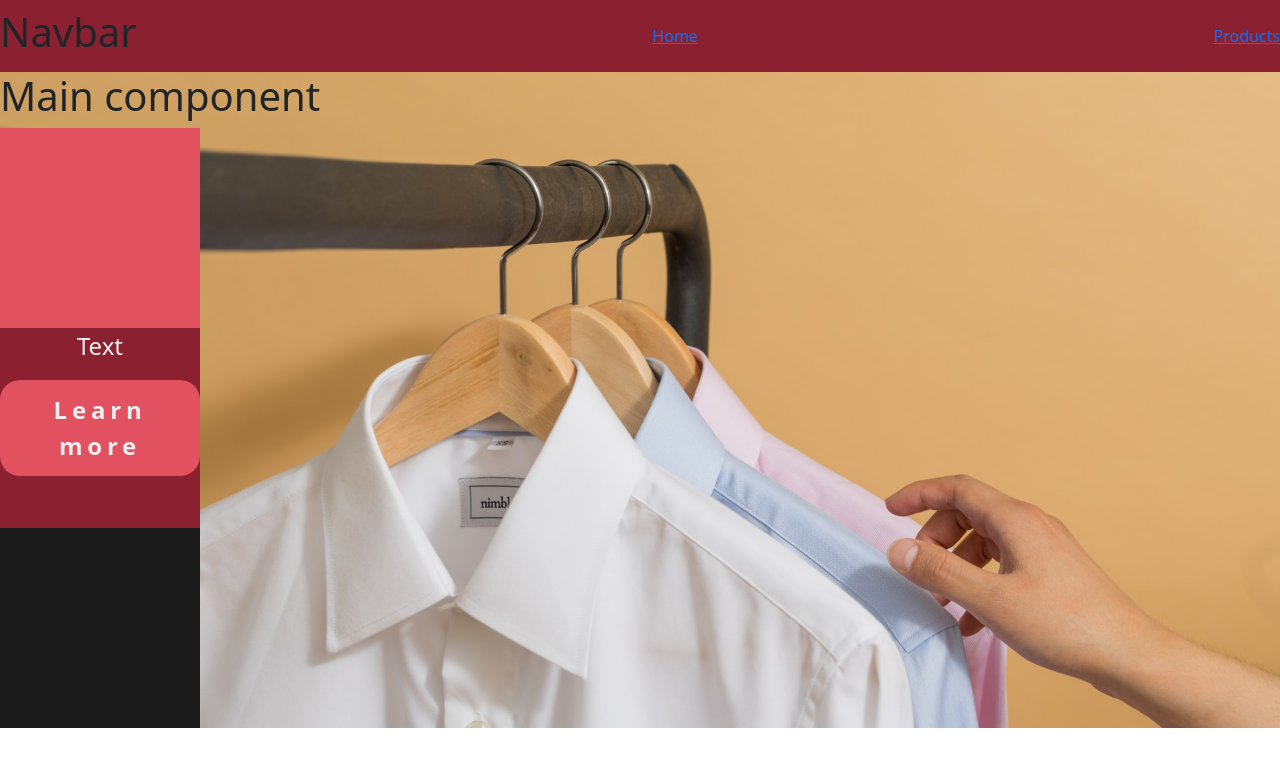
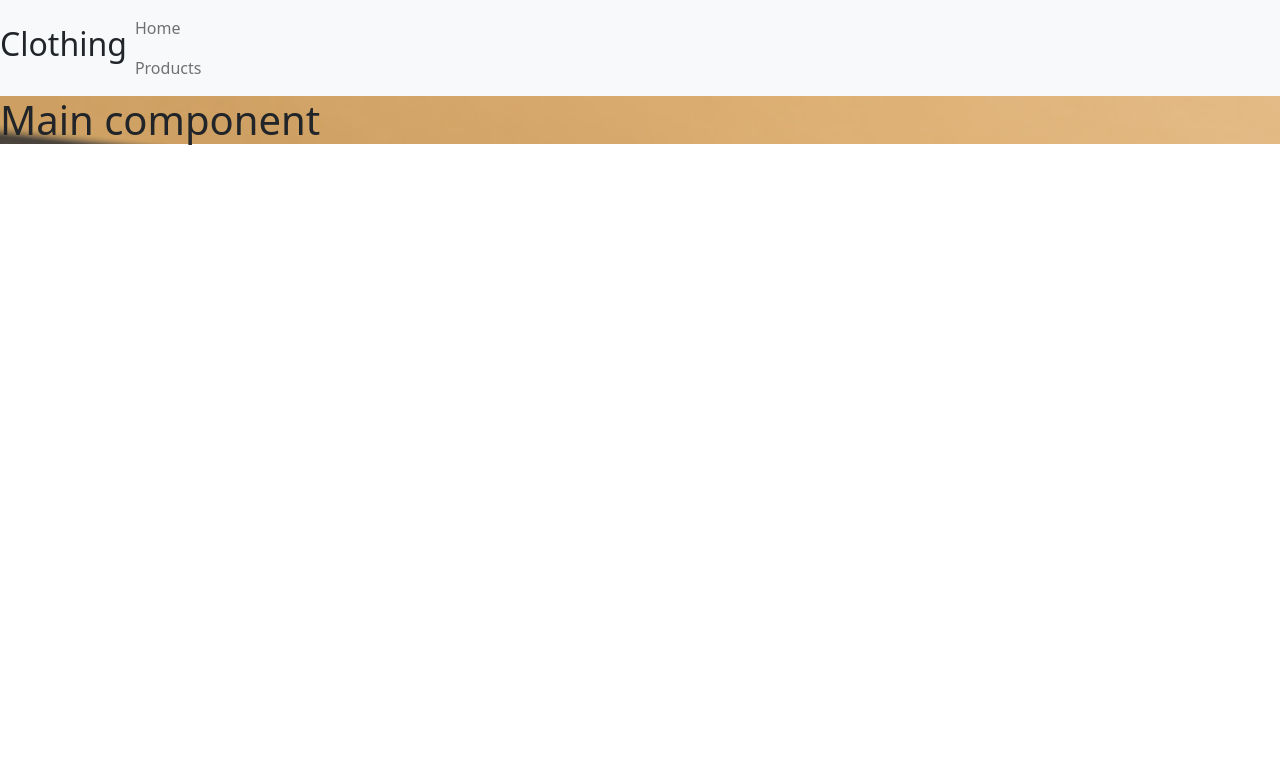
Before and after one commit to sydsutton/ecommerce-app, a React (Create React App) app: page / in a window 1280 px wide. Shown: the top 766 px of the page. Built offline with nearby package versions, Linux system fonts and the light colour scheme.

Commit message:
navbar progress

```diff
--- a/package.json
+++ b/package.json
@@ -3,6 +3,10 @@
   "version": "0.1.0",
   "private": true,
   "dependencies": {
+    "@emotion/react": "^11.7.1",
+    "@emotion/styled": "^11.6.0",
+    "@mui/icons-material": "^5.3.1",
+    "@mui/material": "^5.3.1",
     "@testing-library/jest-dom": "^5.14.1",
     "@testing-library/react": "^12.0.0",
     "@testing-library/user-event": "^13.2.1",
@@ -10,6 +14,7 @@
     "css": "^3.0.0",
     "react": "^17.0.2",
     "react-dom": "^17.0.2",
+    "react-icons": "^4.3.1",
     "react-router": "^6.2.1",
     "react-router-dom": "^6.2.1",
     "react-scripts": "5.0.0",
--- a/src/App.js
+++ b/src/App.js
@@ -7,7 +7,6 @@ function App() {
   return (
     <Router>
       <div className="app">
-        <div className="blur"></div>
         <Navbar />
 
         <Routes>
--- a/src/components/MainComponent.js
+++ b/src/components/MainComponent.js
@@ -6,12 +6,6 @@ const MainComponent = () => {
     return (
         <div>
             <h1>Main component</h1>
-            <div className="one"></div>
-            <div className="two">
-                <p>Text</p>
-                <button>Learn more</button>
-            </div>
-            <div className="three"></div>
         </div>
     );
 };
--- a/src/components/NavbarComponent.js
+++ b/src/components/NavbarComponent.js
@@ -1,13 +1,79 @@
-import React from 'react';
+import React, {useState} from 'react';
 import {Link} from "react-router-dom"
+import {
+    Drawer,
+    Box,
+    List,
+    ListItem,
+    ListItemText,
+    Button
+} from "@mui/material"
+
+import {GiHoodie, GiArmoredPants, GiMonclerJacket} from "react-icons/gi"
+import {FaBlackTie, FaTshirt} from "react-icons/fa"
+
+import {
+    MenuOpen,
+    Home
+} from '@mui/icons-material';
 
 const NavbarComponent = () => {
+    const [drawerOpen, setDrawerOpen] = useState(false)
+
+    const toggleDrawer = () => {
+        setDrawerOpen(!drawerOpen)
+    }
+
     return (
-        <div className="navbar">
-            <h1>Navbar</h1>
-            <Link to ="/">Home</Link>
-            <Link to ="/products">Products</Link>
-        </div>
+        <nav className="navbar navbar-expand-md navbar-light bg-light" >
+            <div></div>
+            <h2>Clothing</h2>
+            <ul className="d-none d-sm-block navbar-nav">
+                <li className="nav-item">
+                    <Link className="nav-link" to="/">Home</Link>
+                </li>
+                <li className="nav-item">
+                    <Link className="nav-link" to="/products">Products</Link>
+                </li>
+            </ul>
+            <MenuOpen
+                className="text-dark d-block d-sm-none"
+                onClick={() => setDrawerOpen(!drawerOpen)}
+            />
+            <Drawer
+                className="d-block d-sm-none"
+                anchor={'right'}
+                open={drawerOpen}
+                onClose={() => toggleDrawer()}
+            >
+                <Box
+                    className="drawer d-block d-sm-none"
+                    role="presentation"
+                    onClick={() => toggleDrawer()}
+                >
+                    <List>
+                        <ListItem>
+                            <Link to ="/"><Home />Home</Link>
+                        </ListItem>
+                        <ListItem>
+                            <Link to ="/products"><GiHoodie size={20} />Hoodies</Link>
+                        </ListItem>
+                        <ListItem>
+                            <Link to ="/products"><GiArmoredPants size={20} />Jeans</Link>
+                        </ListItem>
+                        <ListItem>
+                            <Link to ="/products"><GiMonclerJacket size={20} />Jackets</Link>
+                        </ListItem>
+                        <ListItem>
+                            <Link to ="/products"><FaBlackTie size={20} />Suits</Link>
+                        </ListItem>
+                        <ListItem>
+                            <Link to ="/products"><FaTshirt size={20} />Shirts</Link>
+                        </ListItem>
+                    </List>
+                </Box>
+            </Drawer>
+        </nav>
     );
 };
 
--- a/src/styles/styles.css
+++ b/src/styles/styles.css
@@ -8,48 +8,8 @@
   position: static;
 }
 
-.navbar {
-  background: #8B2030;
-  position: absolute;
-  top: 0;
-  max-width: 100vw;
-  display: -webkit-box;
-  display: -ms-flexbox;
-  display: flex;
-  -webkit-box-orient: horizontal;
-  -webkit-box-direction: normal;
-      -ms-flex-direction: row;
-          flex-direction: row;
-}
-
-.one {
-  background-color: #e25160;
-  height: 200px;
-  width: 200px;
-}
-
-.two {
-  background: #8B2030;
-  height: 200px;
-  width: 200px;
-  color: #eeeeee;
-  text-align: center;
-  font-size: 1.5em;
-}
-
-.two button {
-  background: #e25160;
-  border: none;
-  padding: .5em 1em;
-  color: #eeeeee;
-  border-radius: 20px;
-  font-weight: bold;
-  letter-spacing: .2em;
-}
-
-.three {
-  background: #1A1A1A;
-  height: 200px;
+.drawer {
+  height: 100vh;
   width: 200px;
 }
 /*# sourceMappingURL=styles.css.map */
--- a/src/styles/styles.scss
+++ b/src/styles/styles.scss
@@ -15,43 +15,18 @@ $highlight-color: #EDA909;
     position: static;
 }
 
-
-.navbar {
-    background: $secondary-color;
-    position: absolute;
-    top: 0;
-    max-width: 100vw;
-    display: flex;
-    flex-direction: row;
-}
-
-//Main//
-
-.one {
-    background-color: $primary-color;
-    height: 200px;
+.drawer {
+    height: 100vh;
     width: 200px;
 }
 
-.two {
-    background: $secondary-color;
-    height: 200px;
-    width: 200px;
-    color: $light-color;
-    text-align: center;
-    font-size: 1.5em;
-}
-.two button {
-    background: $primary-color;
-    border: none;
-    padding: .5em 1em;
-    color: $light-color;
-    border-radius: 20px;
-    font-weight: bold;
-    letter-spacing: .2em;
-}
-.three {
-    background: $darkest-color;
-    height: 200px;
-    width: 200px;
-}
+// .navbar {
+//     background: $secondary-color;
+//     position: absolute;
+//     top: 0;
+//     max-width: 100vw;
+//     display: flex;
+//     flex-direction: row;
+// }
+
+//Main//
```
Also changed, not shown: 2 other files (tests, documents, lock files or other folders).
